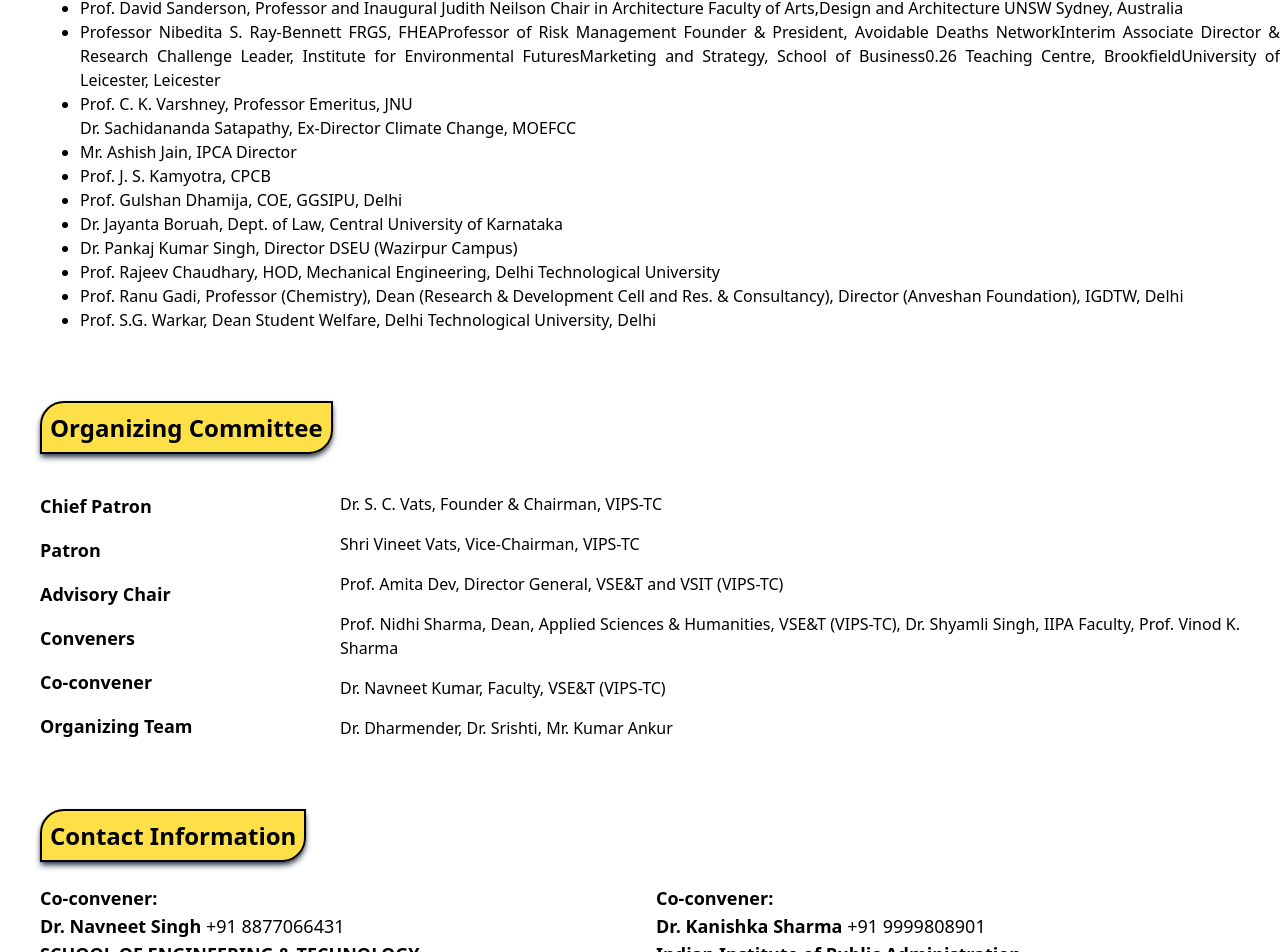
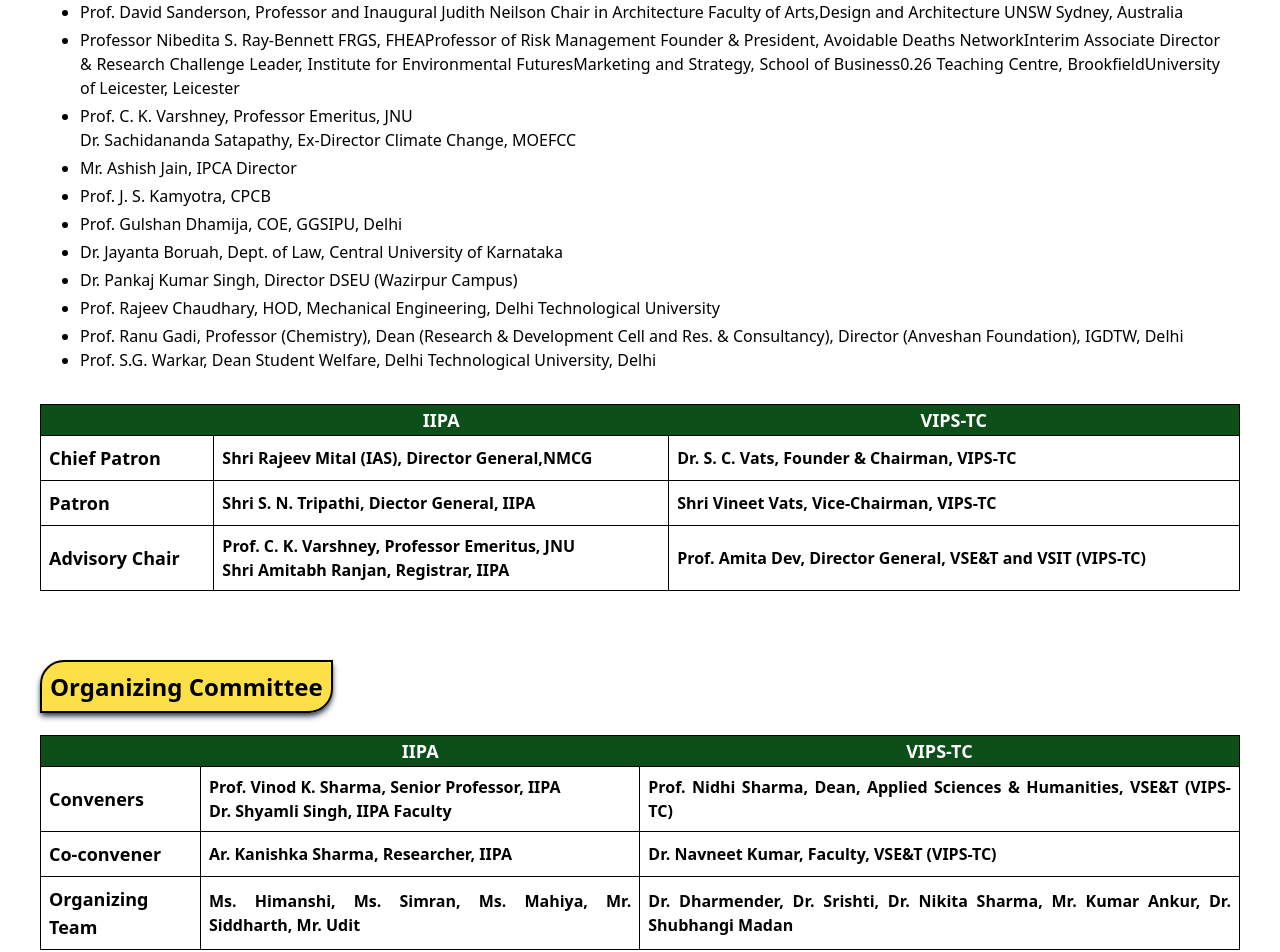
Before and after one commit to Tanuj-Narula/Icasw-Conference, a React (Vite) app: page /contact in a window 1280 px wide. Shown: the part 414-1366 px from the top of the page. Built offline with nearby package versions, Linux system fonts and the light colour scheme.

Commit message:
added vercel.json and fixed navbar

```diff
--- a/src/App.css
+++ b/src/App.css
@@ -1,9 +1,9 @@
 .custom-grid {
-    grid-template-columns: 300px 1fr;
+    grid-template-columns: 300px 1fr 1fr;
 }
 
 @media (max-width: 640px) {
     .custom-grid {
-        grid-template-columns: 150px 1fr;
+        grid-template-columns: 100px 1fr 1fr;
     }
 }
--- a/src/pages/Contact.jsx
+++ b/src/pages/Contact.jsx
@@ -4,57 +4,83 @@
 function Contact() {
   return (
     <>
-    <div className='h-auto sm:text-justify p-10 mt-14'>
+    <div className='h-auto sm:text-justify p-10 mt-14 '>
       <h1 className="inline font-bold text-lg sm:text-2xl bg-yellow-300 border-black border-2 shadow-slate-700 shadow-md p-2 text-black rounded-tl-3xl rounded-br-3xl">Advisory Committee</h1>
-        <ul className="list-disc mt-8 w-[100%] ml-3 sm:ml-10">
-          <li>Shri S.N. Tripathi, DG IIPA</li>
-          <li>Prof. David Sanderson, Professor and Inaugural Judith Neilson Chair in Architecture Faculty of Arts,Design and Architecture UNSW Sydney, Australia</li>
-          <li>Professor Nibedita S. Ray-Bennett FRGS, FHEAProfessor of Risk Management Founder & President, Avoidable Deaths NetworkInterim Associate Director & Research Challenge Leader, Institute for Environmental FuturesMarketing and Strategy, School of Business0.26 Teaching Centre, BrookfieldUniversity of Leicester, Leicester</li>
-          <li>Prof. C. K. Varshney, Professor Emeritus, JNU</li>
+        <ul className="list-disc mt-8 w-[95%] ml-3 sm:ml-10">
+          <li className='mt-1'>Shri S.N. Tripathi, DG IIPA</li>
+          <li className='mt-1'>Prof. David Sanderson, Professor and Inaugural Judith Neilson Chair in Architecture Faculty of Arts,Design and Architecture UNSW Sydney, Australia</li>
+          <li className='mt-1'>Professor Nibedita S. Ray-Bennett FRGS, FHEAProfessor of Risk Management Founder & President, Avoidable Deaths NetworkInterim Associate Director & Research Challenge Leader, Institute for Environmental FuturesMarketing and Strategy, School of Business0.26 Teaching Centre, BrookfieldUniversity of Leicester, Leicester</li>
+          <li className='mt-1'>Prof. C. K. Varshney, Professor Emeritus, JNU</li>
           <l>Dr. Sachidananda Satapathy, Ex-Director Climate Change, MOEFCC</l>
-          <li> Mr. Ashish Jain, IPCA Director</li>
-          <li>Prof. J. S. Kamyotra, CPCB</li>
-          <li> Prof. Gulshan Dhamija, COE, GGSIPU, Delhi</li>
-          <li>Dr. Jayanta Boruah, Dept. of Law, Central University of Karnataka</li>
-          <li>Dr. Pankaj Kumar Singh, Director DSEU (Wazirpur Campus)</li>
-          <li>Prof. Rajeev Chaudhary, HOD, Mechanical Engineering, Delhi Technological University</li>
-          <li>Prof. Ranu Gadi, Professor (Chemistry), Dean (Research & Development Cell and Res. & Consultancy), Director (Anveshan Foundation), IGDTW, Delhi</li>
+          <li className='mt-1'> Mr. Ashish Jain, IPCA Director</li>
+          <li className='mt-1'>Prof. J. S. Kamyotra, CPCB</li>
+          <li className='mt-1'> Prof. Gulshan Dhamija, COE, GGSIPU, Delhi</li>
+          <li className='mt-1'>Dr. Jayanta Boruah, Dept. of Law, Central University of Karnataka</li>
+          <li className='mt-1'>Dr. Pankaj Kumar Singh, Director DSEU (Wazirpur Campus)</li>
+          <li className='mt-1'>Prof. Rajeev Chaudhary, HOD, Mechanical Engineering, Delhi Technological University</li>
+          <li className='mt-1'>Prof. Ranu Gadi, Professor (Chemistry), Dean (Research & Development Cell and Res. & Consultancy), Director (Anveshan Foundation), IGDTW, Delhi</li>
           <li>Prof. S.G. Warkar, Dean Student Welfare, Delhi Technological University, Delhi</li>
         </ul>
+
+        <table className='table-auto mt-8 w-full border-collapse '>
+        <tr className='bg-[#0C4f18] text-white text-center text-lg border border-black'>
+          <th></th>
+          <th>IIPA</th>
+          <th>VIPS-TC</th>
+        </tr>
+        <tr>
+          <td className='sm:text-lg font-semibold border border-black p-2'>Chief Patron</td>
+          <td className='border border-black p-2 font-semibold'>Shri Rajeev Mital (IAS), Director General,NMCG</td>
+          <td className='border border-black p-2 font-semibold'>Dr. S. C. Vats, Founder & Chairman, VIPS-TC</td>
+        </tr>
+        <tr>
+          <td className='sm:text-lg font-semibold border border-black p-2'>Patron</td>
+          <td className='border border-black p-2 font-semibold'>Shri S. N. Tripathi, Diector General, IIPA</td>
+          <td className='border border-black p-2 font-semibold'>Shri Vineet Vats, Vice-Chairman, VIPS-TC</td>
+        </tr>
+        <tr>
+          <td className='sm:text-lg font-semibold border border-black p-2'>Advisory Chair</td>
+          <td className='border border-black p-2 font-semibold'>Prof. C. K. Varshney, Professor Emeritus, JNU <br/>Shri Amitabh Ranjan, Registrar, IIPA</td>
+          <td className='border border-black p-2 font-semibold'>Prof. Amita Dev, Director General, VSE&T and VSIT (VIPS-TC)</td>
+        </tr>
+      </table>
     </div>
 
     <div className='h-auto sm:text-justify p-10'>
       <h1 className="inline font-bold text-lg sm:text-2xl bg-yellow-300 border-black border-2 shadow-slate-700 shadow-md p-2 text-black rounded-tl-3xl rounded-br-3xl">Organizing Committee</h1>
-      <div className="grid grid-cols-2 mt-8 custom-grid">
-      <div className="grid grid-cols-1 gap-10 sm:gap-4 mt-4">
-        <p className='text-lg font-bold'>Chief Patron</p>
-        <p className='text-lg font-bold'>Patron</p>
-        <p className='text-lg font-bold'>Advisory Chair</p>
-        <p className='text-lg font-bold'>Conveners</p>
-        <p className='text-lg font-bold'>Co-convener</p>
-        <p className='text-lg font-bold'>Organizing Team</p>
-      </div>
-      <div className="grid grid-cols-1 gap-10 sm:gap-4 mt-4">
-        <p>Dr. S. C. Vats, Founder & Chairman, VIPS-TC</p>
-        <p>Shri Vineet Vats, Vice-Chairman, VIPS-TC</p>
-        <p>Prof. Amita Dev, Director General, VSE&T and VSIT (VIPS-TC)</p>
-        <p>Prof. Nidhi Sharma, Dean, Applied Sciences & Humanities, VSE&T (VIPS-TC), Dr. Shyamli Singh, IIPA Faculty, Prof. Vinod K. Sharma</p>
-        <p>Dr. Navneet Kumar, Faculty, VSE&T (VIPS-TC)</p>
-        <p>Dr. Dharmender, Dr. Srishti, Mr. Kumar Ankur</p>
-      </div>
-      </div>
+      <table className='table-auto mt-8 w-full border-collapse '>
+        <tr className='bg-[#0C4f18] text-white text-center text-lg border border-black'>
+          <th></th>
+          <th>IIPA</th>
+          <th>VIPS-TC</th>
+        </tr>
+        <tr>
+          <td className='sm:text-lg font-semibold border border-black p-2'>Conveners</td>
+          <td className='border border-black p-2 font-semibold'>Prof. Vinod K. Sharma, Senior Professor, IIPA<br/> Dr. Shyamli Singh, IIPA Faculty</td>
+          <td className='border border-black p-2 font-semibold'>Prof. Nidhi Sharma, Dean, Applied Sciences & Humanities, VSE&T (VIPS-TC)</td>
+        </tr>
+        <tr>
+          <td className='sm:text-lg font-semibold border border-black p-2'>Co-convener</td>
+          <td className='border border-black p-2 font-semibold'>Ar. Kanishka Sharma, Researcher, IIPA</td>
+          <td className='border border-black p-2 font-semibold'>Dr. Navneet Kumar, Faculty, VSE&T (VIPS-TC)</td>
+        </tr>
+        <tr>
+          <td className='sm:text-lg font-semibold border border-black p-2'>Organizing Team</td>
+          <td className='border border-black p-2 font-semibold'>Ms. Himanshi, Ms. Simran, Ms. Mahiya, Mr. Siddharth, Mr. Udit</td>
+          <td className='border border-black p-2 font-semibold'>Dr. Dharmender, Dr. Srishti, Dr. Nikita Sharma, Mr. Kumar Ankur, Dr. Shubhangi Madan</td>
+        </tr>
+      </table>
     </div>
-    <div className='h-auto text-justify p-10 text-lg'>
-  <h1 className="inline font-bold text-lg sm:text-2xl bg-yellow-300 border-black border-2 shadow-slate-700 shadow-md p-2 text-black rounded-tl-3xl rounded-br-3xl">Contact Information</h1>
+    <div className='h-auto sm:text-justify p-10 sm:text-lg'>
+      <h1 className="inline font-bold text-lg sm:text-2xl bg-yellow-300 border-black border-2 shadow-slate-700 shadow-md p-2 text-black rounded-tl-3xl rounded-br-3xl">Contact Information</h1>
 
-  <div className="mt-8 flex flex-col lg:flex-row gap-8">
+    <div className="mt-8 flex flex-col lg:flex-row gap-8">
     <div className="flex-1">
       <p><strong>Co-convener:</strong></p>
       <p><strong>Dr. Navneet Singh</strong> <a href="+91 8877066431">+91 8877066431</a></p>
       <p className='font-bold'>SCHOOL OF ENGINEERING & TECHNOLOGY</p>
       <p><strong>Phone:</strong> <a href="+ 91 (11) 27343401/02/03">+ 91 (11) 27343401/02/03</a></p>
       <p><strong>E-mail: </strong><a className='text-blue-700 text-decoration-line: underline' href="icasw.conference2025@vips.edu">icasw.conference2025@vips.edu</a></p>
-      <p><strong>Website:</strong> <a href="https://icasw-conference.vercel.app/" className='text-blue-700 text-decoration-line: underline'>https://icasw-conference.vercel.app/</a></p>
     </div>
 
     <div className="flex-1">
@@ -63,7 +89,6 @@
       <p className='font-bold'>Indian Institute of Public Administration</p>
       <p><strong>Phone:</strong> <a href="+ 91 (11) 2346 8378">+ 91 (11) 2346 8378</a></p>
       <p><strong>E-mail: </strong><a className='text-blue-700 text-decoration-line: underline' href="icasw.conference2025@vips.edu">icasw.conference2025@vips.edu</a></p>
-      <p><strong>Website:</strong> <a href="https://icasw-conference.vercel.app/" className='text-blue-700 text-decoration-line: underline'>https://icasw-conference.vercel.app/</a></p>
     </div>
   </div>
 </div>
--- a/src/pages/Home.jsx
+++ b/src/pages/Home.jsx
@@ -3,7 +3,7 @@
 function Home() {
 
   const handleClick = () => {
-    alert("Registration is not open yet");
+    window.location.href = "./registration";
   };
 
 
--- a/src/pages/Registration.jsx
+++ b/src/pages/Registration.jsx
@@ -20,7 +20,7 @@
         <p>: 2800</p>
         <p>: 3300</p>
         <p>: 5000</p>
-         <a className='text-blue-700 text-decoration-line: underline' href='https://forms.gle/oETcPWCkwrqDvZh97'>Google Form URL</a>
+         <a className='text-blue-700 text-decoration-line: underline' href='https://forms.gle/oETcPWCkwrqDvZh97' target='_blanck'>Google Form URL</a>
       </div>
       </div>
     </div>
```
Also changed, not shown: src/components/Navbar.jsx (+0 -45 lines), vercel.json (added).
